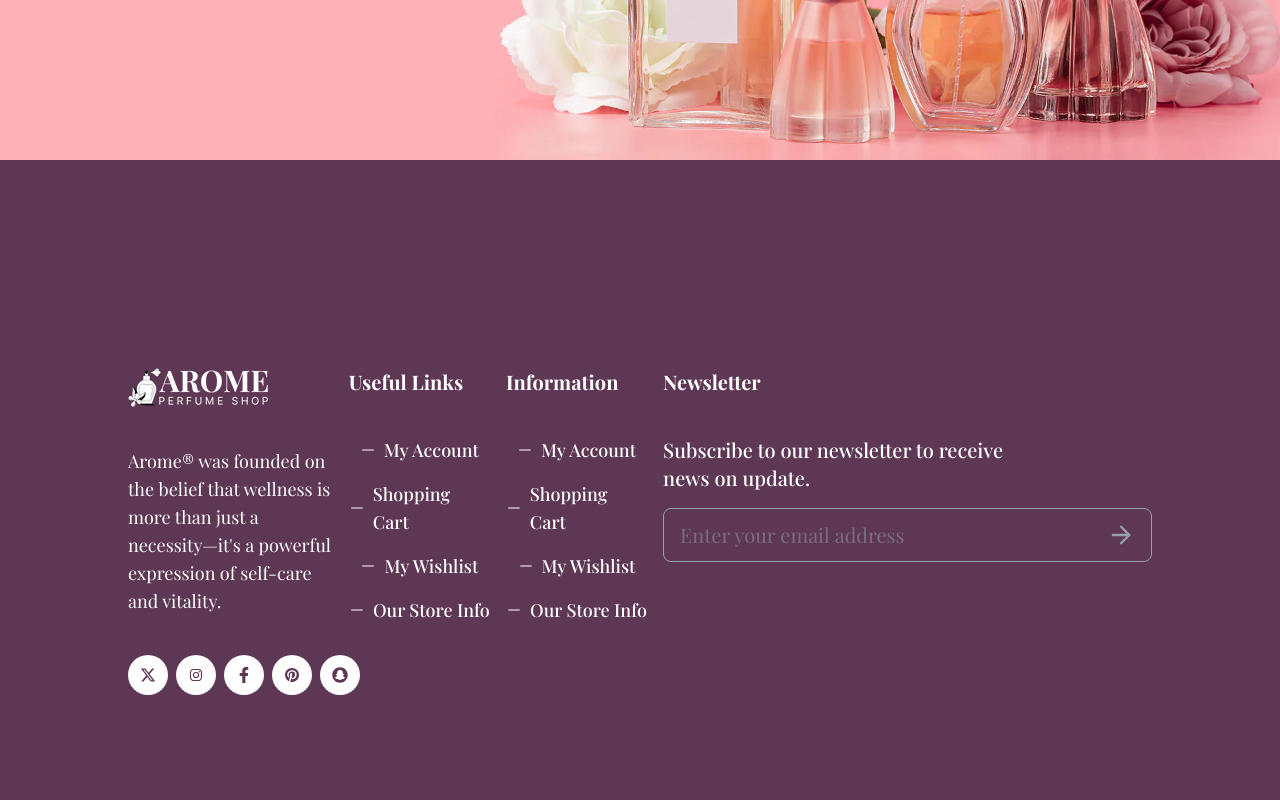
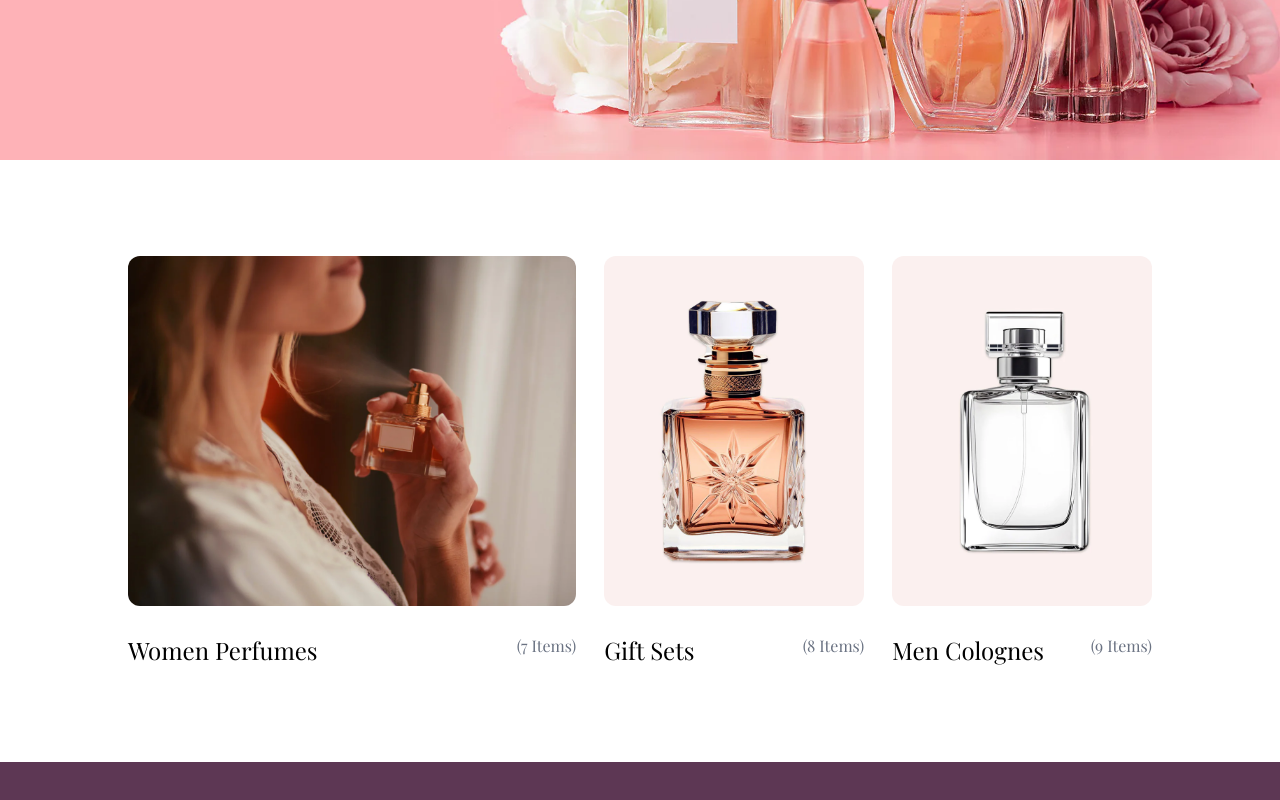
Before and after one commit to farzanacoder/AROME, a Next.js app: page / in a window 1280 px wide. Shown: the part 460-1260 px from the top of the page. Built offline with nearby package versions, Linux system fonts and the light colour scheme; a web font is replaced by a local one.

Commit message:
Category item done

```diff
--- a/app/(pages)/page.jsx
+++ b/app/(pages)/page.jsx
@@ -1,10 +1,12 @@
 import React from 'react'
 import Banner from '../layouts/Banner'
+import Items from '../layouts/Items'
 
 export default function page() {
   return (
     <>
         <Banner/>
+        <Items/>
 
     </>
   )
--- /dev/null
+++ b/app/components/Items/Items1.jsx
@@ -0,0 +1,21 @@
+import Image from 'next/image'
+import React from 'react'
+
+export default function Items1({ className, Item, title, items }) {
+  return (
+    <section className='cursor-pointer'>
+      <div className={`group h-[350px] ${className} rounded-xl overflow-hidden`}>
+        <Image
+          src={Item}
+          alt='items'
+          className='w-full h-full object-cover group-hover:scale-105 duration-500'
+        />
+      </div>
+
+      <div className='flex justify-between mt-7'>
+        <h1 className='text-2xl'>{title}</h1>
+        <p className='text-base text-gray-500'>({items} Items)</p>
+      </div>
+    </section>
+  )
+}
--- /dev/null
+++ b/app/layouts/Items.jsx
@@ -0,0 +1,27 @@
+import React from 'react'
+import Items1 from '../components/Items/Items1'
+import Itemimg from '../../public/arrax.jpg'
+import Itemimg1 from '../../public/arrax1.jpg'
+import Itemimg2 from '../../public/11.jpg'
+
+export default function Items() {
+  return (
+    <section className='my-24'>
+        <div className="container">
+        <div className='flex justify-between gap-7'>
+
+            <div className='w-[45%] rounded-xl'>
+            <Items1 Item={Itemimg} title="Women Perfumes" items={7} className=""/>
+            </div>
+
+        <div className="flex w-[55%] gap-7">
+            <Items1 Item={Itemimg1} title="Gift Sets" items={8} className=""/>
+            <Items1 Item={Itemimg2} title="Men Colognes" items={9} className=""/>
+        </div>
+        </div>
+
+        </div>
+
+    </section>
+  )
+}
```
Also changed, not shown: public/11.jpg (added), public/arrax1.jpg (added).
